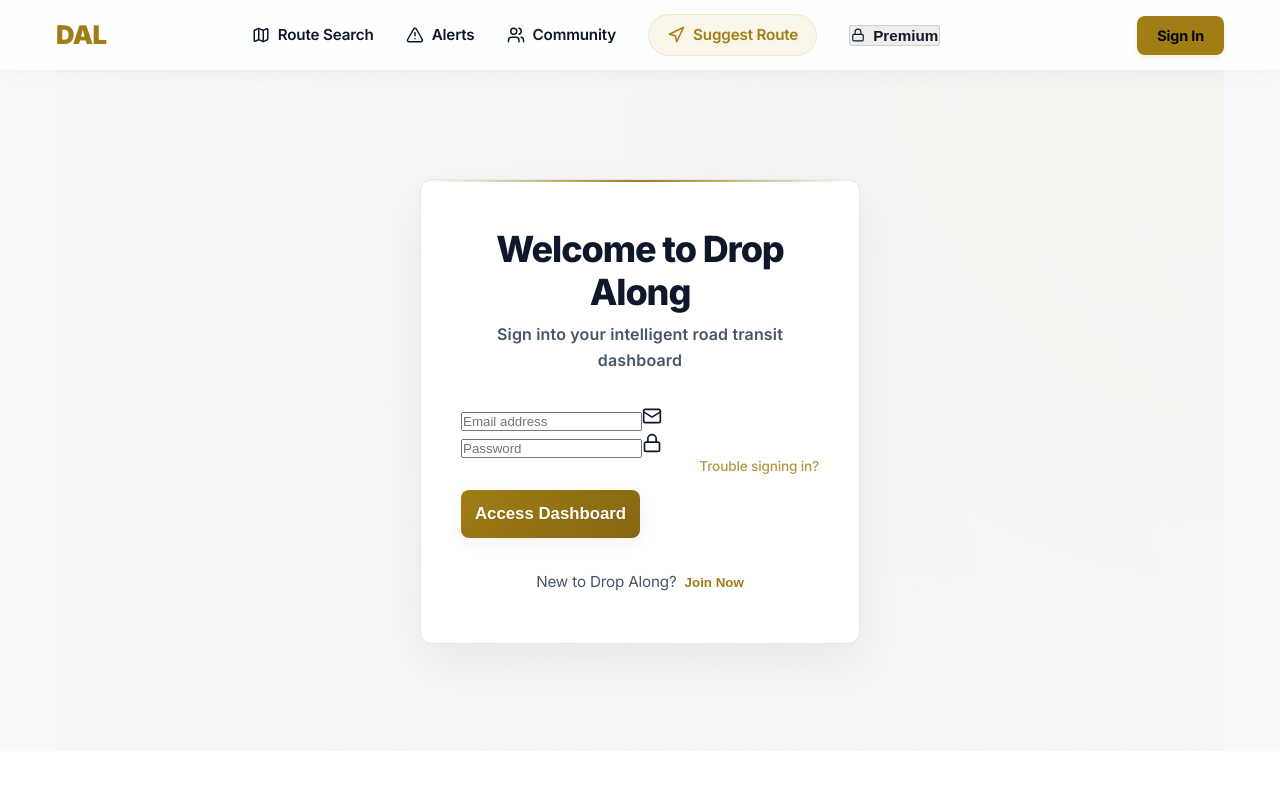
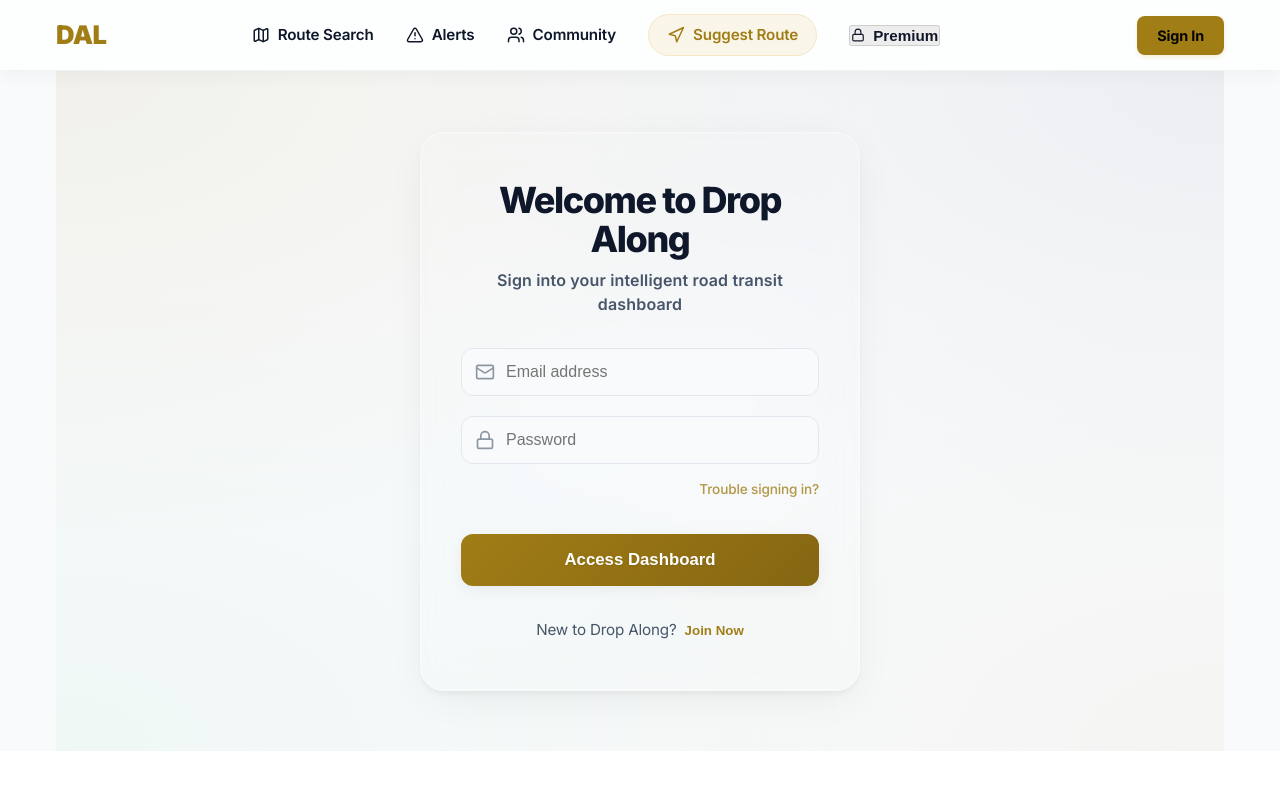
Before and after one commit to dropalonglogistics-lab/DAL, a Next.js app: page /login in a window 1280 px wide. Shown: the top 790 px of the page. Built offline with nearby package versions, Linux system fonts and the light colour scheme; no server answers.

Commit message:
UI Polish: Phase 2 Auth Page Overhaul - Glassmorphism, Mesh BG, and Staggered Animations

```diff
--- a/src/app/login/login.module.css
+++ b/src/app/login/login.module.css
@@ -3,37 +3,58 @@
     align-items: center;
     justify-content: center;
     min-height: 85vh;
-    padding: 20px;
-    background: radial-gradient(circle at top right, rgba(161, 125, 22, 0.05), transparent),
-        radial-gradient(circle at bottom left, rgba(161, 125, 22, 0.02), transparent);
+    padding: 24px;
+    background:
+        radial-gradient(at 0% 0%, rgba(161, 125, 22, 0.08) 0, transparent 50%),
+        radial-gradient(at 100% 0%, rgba(15, 23, 42, 0.05) 0, transparent 50%),
+        radial-gradient(at 100% 100%, rgba(161, 125, 22, 0.04) 0, transparent 50%),
+        radial-gradient(at 0% 100%, rgba(34, 197, 94, 0.04) 0, transparent 50%),
+        var(--background);
+    position: relative;
 }
 
 :global(.dark-mode) .container {
-    background: radial-gradient(circle at top right, rgba(243, 210, 113, 0.05), transparent),
-        radial-gradient(circle at bottom left, rgba(243, 210, 113, 0.02), transparent);
+    background:
+        radial-gradient(at 0% 0%, rgba(243, 210, 113, 0.05) 0, transparent 50%),
+        radial-gradient(at 100% 0%, rgba(15, 23, 42, 0.4) 0, transparent 50%),
+        radial-gradient(at 50% 50%, rgba(5, 5, 5, 1) 0, transparent 100%),
+        var(--background);
 }
 
 .card {
-    background-color: var(--card-bg);
+    background-color: var(--glass-bg);
+    backdrop-filter: blur(16px);
+    -webkit-backdrop-filter: blur(16px);
     padding: 48px 40px;
-    border-radius: var(--radius-lg);
-    border: 1px solid var(--border);
+    border-radius: 24px;
+    border: 1px solid rgba(255, 255, 255, 0.4);
     width: 100%;
     max-width: 440px;
-    box-shadow: 0 20px 50px var(--color-shadow);
-    animation: fadeInUp 0.6s cubic-bezier(0.22, 1, 0.36, 1);
+    box-shadow:
+        0 4px 6px -1px rgba(0, 0, 0, 0.05),
+        0 10px 40px -4px var(--color-shadow),
+        inset 0 0 0 1px rgba(255, 255, 255, 0.2);
+    animation: authCardEntry 0.8s cubic-bezier(0.16, 1, 0.3, 1);
     position: relative;
     overflow: hidden;
 }
 
-.card::before {
-    content: '';
-    position: absolute;
-    top: 0;
-    left: 0;
-    right: 0;
-    height: 2px;
-    background: linear-gradient(90deg, transparent, var(--color-gold), transparent);
+:global(.dark-mode) .card {
+    border-color: rgba(255, 255, 255, 0.08);
+    background-color: rgba(17, 17, 17, 0.8);
+    inset: 0 0 0 1px rgba(255, 255, 255, 0.02);
+}
+
+@keyframes authCardEntry {
+    0% {
+        opacity: 0;
+        transform: translateY(30px) scale(0.98);
+    }
+
+    100% {
+        opacity: 1;
+        transform: translateY(0) scale(1);
+    }
 }
 
 .header {
@@ -83,13 +104,14 @@
 .title {
     font-size: 2.25rem;
     font-weight: 800;
-    color: var(--text-primary);
+    color: #0F172A;
     margin-bottom: 8px;
-    letter-spacing: -0.03em;
+    letter-spacing: -0.04em;
+    line-height: 1.1;
 }
 
-:global(.light-mode) .title {
-    color: #0F172A !important;
+:global(.dark-mode) .title {
+    color: #FFFFFF;
 }
 
 .subtitle {
@@ -97,6 +119,7 @@
     font-size: 1rem;
     letter-spacing: 0.01em;
     font-weight: 500;
+    line-height: 1.5;
 }
 
 :global(.light-mode) .subtitle {
@@ -109,25 +132,25 @@
     margin-top: 12px;
     background: linear-gradient(135deg, var(--color-primary) 0%, var(--color-primary-hover) 100%);
     color: #FFFFFF;
-    padding: 14px;
+    padding: 16px;
     border: none;
-    border-radius: var(--radius-md);
+    border-radius: 12px;
     font-size: 1.05rem;
     font-weight: 800;
     cursor: pointer;
-    transition: all 0.2s;
+    transition: all 0.2s cubic-bezier(0.16, 1, 0.3, 1);
     box-shadow: 0 4px 15px var(--color-shadow);
     text-shadow: 0 1px 2px rgba(0, 0, 0, 0.1);
 }
 
 .submitBtn:hover:not(:disabled) {
-    transform: translateY(-1.5px);
+    transform: translateY(-2px);
     filter: brightness(1.1);
     box-shadow: 0 8px 24px var(--color-shadow);
 }
 
 .submitBtn:active:not(:disabled) {
-    transform: translateY(0);
+    transform: translateY(0) scale(0.97);
 }
 
 .submitBtn:disabled {
@@ -228,6 +251,93 @@
     text-decoration: underline;
 }
 
+.form {
+    display: flex;
+    flex-direction: column;
+    gap: 20px;
+}
+
+.inputGroup {
+    position: relative;
+    display: flex;
+    flex-direction: column;
+    gap: 8px;
+}
+
+.icon {
+    position: absolute;
+    left: 14px;
+    top: 50%;
+    transform: translateY(-50%);
+    color: var(--text-secondary);
+    transition: all 0.3s cubic-bezier(0.4, 0, 0.2, 1);
+    pointer-events: none;
+    opacity: 0.6;
+}
+
+.input {
+    width: 100%;
+    padding: 14px 16px 14px 44px;
+    background-color: var(--background);
+    border: 1px solid var(--border);
+    border-radius: 12px;
+    font-size: 1rem;
+    color: var(--text-primary);
+    outline: none;
+    transition: all 0.3s cubic-bezier(0.16, 1, 0.3, 1);
+}
+
+.input:focus {
+    border-color: var(--color-gold);
+    background-color: var(--card-bg);
+    box-shadow: 0 0 0 4px rgba(161, 125, 22, 0.15);
+    transform: translateY(-1px);
+}
+
+.input:focus+.icon {
+    color: var(--color-gold);
+    opacity: 1;
+    transform: translateY(-50%) scale(1.1);
+}
+
+/* Staggered Animations */
+.staggerEntry {
+    opacity: 0;
+    animation: authFadeInUp 0.6s cubic-bezier(0.16, 1, 0.3, 1) forwards;
+}
+
+@keyframes authFadeInUp {
+    from {
+        opacity: 0;
+        transform: translateY(15px);
+    }
+
+    to {
+        opacity: 1;
+        transform: translateY(0);
+    }
+}
+
+.delay_1 {
+    animation-delay: 0.1s;
+}
+
+.delay_2 {
+    animation-delay: 0.15s;
+}
+
+.delay_3 {
+    animation-delay: 0.2s;
+}
+
+.delay_4 {
+    animation-delay: 0.25s;
+}
+
+.delay_5 {
+    animation-delay: 0.3s;
+}
+
 /* Profile Styles */
 .avatarLarge {
     width: 80px;
--- a/src/app/login/page.tsx
+++ b/src/app/login/page.tsx
@@ -81,8 +81,8 @@ export default function LoginPage() {
     // Login/Signup View
     return (
         <div className={styles.container}>
-            <div className={`${styles.card} ${isSuccess ? styles.successExit : ''}`}>
-                <div className={styles.header}>
+            <div className={`${styles.card} ${isSuccess ? styles.successExit : ''}`} key={isSignUp ? 'signup' : 'login'}>
+                <div className={`${styles.header} ${styles.staggerEntry}`}>
                     <h1 className={styles.title}>{isSignUp ? 'Create Your Account' : 'Welcome to Drop Along'}</h1>
                     <p className={styles.subtitle}>
                         {isSignUp ? 'Join the community moving Port Harcourt smarter' : 'Sign into your intelligent road transit dashboard'}
@@ -90,14 +90,14 @@ export default function LoginPage() {
                 </div>
 
                 {error && (
-                    <div className={styles.error}>
+                    <div className={`${styles.error} ${styles.staggerEntry}`}>
                         <AlertCircle size={20} />
                         <span>{error}</span>
                     </div>
                 )}
 
                 {successMsg && (
-                    <div className={styles.success}>
+                    <div className={`${styles.success} ${styles.staggerEntry}`}>
                         <CheckCircle2 size={20} />
                         <span>{successMsg}</span>
                     </div>
@@ -105,7 +105,7 @@ export default function LoginPage() {
 
                 <form onSubmit={handleAuth} className={styles.form}>
                     {isSignUp && (
-                        <div className={styles.inputGroup}>
+                        <div className={`${styles.inputGroup} ${styles.staggerEntry} ${styles.delay_1}`}>
                             <input
                                 type="text"
                                 placeholder="Full Name"
@@ -118,7 +118,7 @@ export default function LoginPage() {
                         </div>
                     )}
 
-                    <div className={styles.inputGroup}>
+                    <div className={`${styles.inputGroup} ${styles.staggerEntry} ${isSignUp ? styles.delay_2 : styles.delay_1}`}>
                         <input
                             type="email"
                             placeholder="Email address"
@@ -130,7 +130,7 @@ export default function LoginPage() {
                         <Mail className={styles.icon} size={20} />
                     </div>
 
-                    <div className={styles.inputGroup}>
+                    <div className={`${styles.inputGroup} ${styles.staggerEntry} ${isSignUp ? styles.delay_3 : styles.delay_2}`}>
                         <input
                             type="password"
                             placeholder="Password"
@@ -143,12 +143,12 @@ export default function LoginPage() {
                     </div>
 
                     {!isSignUp && (
-                        <div className={styles.forgotPasswordLink}>
+                        <div className={`${styles.forgotPasswordLink} ${styles.staggerEntry} ${styles.delay_3}`}>
                             <Link href="/forgot-password">Trouble signing in?</Link>
                         </div>
                     )}
 
-                    <button type="submit" className={styles.submitBtn} disabled={loading}>
+                    <button type="submit" className={`${styles.submitBtn} ${styles.staggerEntry} ${isSignUp ? styles.delay_4 : styles.delay_4}`} disabled={loading}>
                         {loading ? (
                             <span style={{ display: 'flex', alignItems: 'center', justifyContent: 'center', gap: '8px' }}>
                                 <div className="spinner-small"></div> Processing...
@@ -157,7 +157,7 @@ export default function LoginPage() {
                     </button>
                 </form>
 
-                <div className={styles.footer}>
+                <div className={`${styles.footer} ${styles.staggerEntry} ${styles.delay_5}`}>
                     <p>
                         {isSignUp ? 'Member already?' : 'New to Drop Along?'}
                         <button
```
